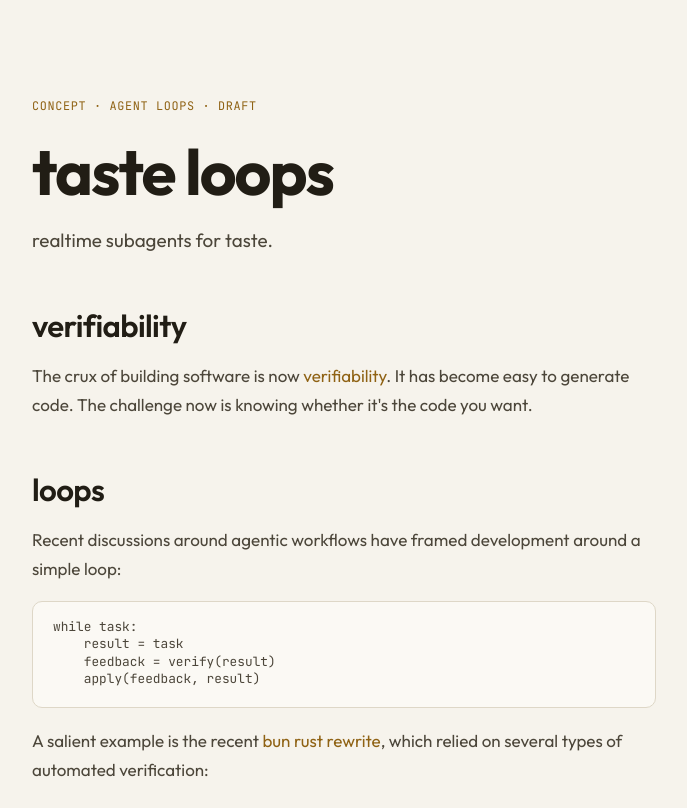
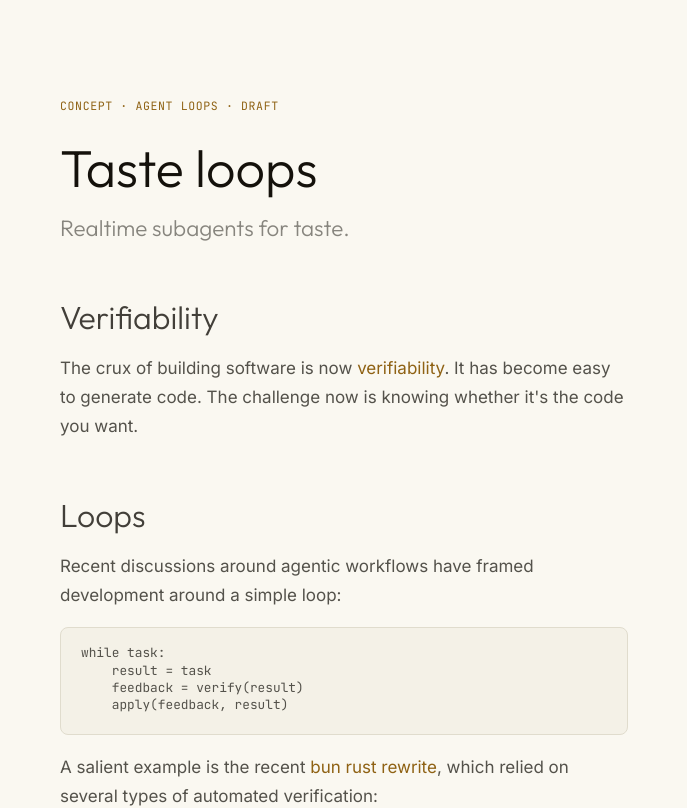
Before and after one commit to dylanebert/taste-loops, a Svelte app: page / in a window 1280 px wide. Shown: the top 808 px of the page, without its empty margins (296-983 px from the left). Built offline with nearby package versions, Linux system fonts and the light colour scheme.

Commit message:
restyle: inception type system — Inter body, light Outfit display, sentence case

```diff
--- a/src/App.svelte
+++ b/src/App.svelte
@@ -22,12 +22,12 @@ fast proposer · ~1 s per round
 <article class="page">
   <header class="head">
     <div class="meta">concept · agent loops · draft</div>
-    <h1 class="title">taste loops</h1>
-    <p class="dek">realtime subagents for taste.</p>
+    <h1 class="title">Taste loops</h1>
+    <p class="dek">Realtime subagents for taste.</p>
   </header>
 
   <section class="section">
-    <h2>verifiability</h2>
+    <h2>Verifiability</h2>
     <p>
       The crux of building software is now
       <a href="https://karpathy.bearblog.dev/verifiability/">verifiability</a>.
@@ -37,7 +37,7 @@ fast proposer · ~1 s per round
   </section>
 
   <section class="section">
-    <h2>loops</h2>
+    <h2>Loops</h2>
     <p>
       Recent discussions around agentic workflows have framed development
       around a simple loop:
@@ -66,7 +66,7 @@ fast proposer · ~1 s per round
   </section>
 
   <section class="section">
-    <h2>taste</h2>
+    <h2>Taste</h2>
     <p>
       Taste is the canonical unverifiable task. It's not an objective metric,
       but an entirely personal point of view. It's not absent, either — in the
@@ -90,7 +90,7 @@ fast proposer · ~1 s per round
   </section>
 
   <section class="section">
-    <h2>taste loops</h2>
+    <h2>Taste loops</h2>
     <p>
       A taste loop is an
       <a href="https://www.inceptionlabs.ai/blog/rise-of-realtime-subagents"
@@ -124,7 +124,7 @@ fast proposer · ~1 s per round
   </section>
 
   <section class="section">
-    <h2>conclusion</h2>
+    <h2>Conclusion</h2>
     <p>
       Iterating on taste is at the frontier of agentic workflows, and is an
       open area of work. Closely related is
@@ -160,33 +160,34 @@ fast proposer · ~1 s per round
   }
 
   .head {
-    margin-bottom: 3.25rem;
+    margin-bottom: 3.5rem;
   }
 
   .meta {
     font-family: var(--mono);
-    font-size: 0.74rem;
+    font-size: 0.72rem;
     letter-spacing: var(--step);
     text-transform: uppercase;
     color: var(--accent);
-    margin-bottom: 1.4rem;
+    margin-bottom: 1.5rem;
   }
 
   .title {
-    font-family: var(--sans);
-    font-weight: 700;
-    font-size: clamp(2.6rem, 7vw, 4rem);
-    line-height: 1.02;
-    letter-spacing: -0.03em;
-    color: var(--text);
+    font-family: var(--display);
+    font-weight: 300;
+    font-size: clamp(2.35rem, 6vw, 3.25rem);
+    line-height: 1.1;
+    color: var(--ink);
   }
 
   .dek {
-    margin-top: 1.4rem;
+    font-family: var(--display);
+    font-weight: 300;
+    margin-top: 1rem;
     max-width: 34rem;
-    font-size: 1.18rem;
-    line-height: 1.55;
-    color: var(--text-dim);
+    font-size: 1.4rem;
+    line-height: 1.35;
+    color: var(--text-muted);
   }
 
   .code {
@@ -247,17 +248,16 @@ fast proposer · ~1 s per round
   }
 
   .section {
-    margin-bottom: 3.25rem;
+    margin-bottom: 3.5rem;
   }
 
   .section h2 {
-    font-family: var(--sans);
-    font-weight: 600;
-    font-size: clamp(1.5rem, 3.4vw, 1.95rem);
+    font-family: var(--display);
+    font-weight: 300;
+    font-size: clamp(1.6rem, 3.4vw, 2rem);
     line-height: 1.15;
-    letter-spacing: -0.02em;
-    color: var(--text);
-    margin-bottom: 1.1rem;
+    color: var(--text-mid);
+    margin-bottom: 1.15rem;
   }
 
   .section p {
--- a/src/app.css
+++ b/src/app.css
@@ -1,28 +1,32 @@
 :root {
   color-scheme: light;
 
-  --bg: #f6f3ec;
-  --surface-1: #fbf9f4;
-  --surface-2: #efebe0;
-  --border: #ded7c7;
-  --border-bright: #c3b99f;
+  --bg: #faf8f1;
+  --surface-1: #f4f1e7;
+  --surface-2: #eeeade;
+  --border: #e0dccd;
+  --border-bright: #c6bfa9;
 
-  --text: #211d15;
-  --text-dim: #4c463a;
-  --text-muted: #857c68;
+  --ink: #14110b;
+  --text: var(--ink);
+  --text-dim: color-mix(in srgb, var(--ink) 72%, var(--bg));
+  --text-mid: color-mix(in srgb, var(--ink) 80%, var(--bg));
+  --text-muted: color-mix(in srgb, var(--ink) 50%, var(--bg));
 
   --accent: #8f6214;
   --accent-hi: #6e4a0e;
-  --accent-soft: #f1e2bd;
+  --accent-soft: #f0e3c4;
 
-  --sans: "Outfit", system-ui, sans-serif;
+  --display: "Outfit", system-ui, sans-serif;
+  --sans: "Inter", system-ui, sans-serif;
   --mono: "JetBrains Mono", ui-monospace, "SFMono-Regular", monospace;
 
-  --measure: 44rem;
+  --measure: 40.5rem;
   --pad: clamp(1.25rem, 5vw, 2.5rem);
-  --radius: 10px;
+  --radius: 8px;
 
   --step: 0.055em;
+  --ease-out: cubic-bezier(0.22, 0.61, 0.36, 1);
 }
 
 * {
@@ -37,19 +41,26 @@ html {
 body {
   min-height: 100dvh;
   background: var(--bg);
-  color: var(--text);
+  color: var(--text-dim);
   font-family: var(--sans);
   font-size: 17px;
-  line-height: 1.72;
+  line-height: 1.7;
   font-weight: 400;
   text-rendering: optimizeLegibility;
+  -webkit-font-smoothing: antialiased;
+}
+
+strong,
+b {
+  font-weight: 500;
+  color: var(--text-mid);
 }
 
 a {
   color: var(--accent);
   text-decoration: none;
   border-bottom: 1px solid transparent;
-  transition: color 0.14s ease, border-color 0.14s ease;
+  transition: color 0.15s var(--ease-out), border-color 0.15s var(--ease-out);
 }
 
 a:hover {
@@ -59,7 +70,7 @@ a:hover {
 
 ::selection {
   background: var(--accent-soft);
-  color: var(--text);
+  color: var(--ink);
 }
 
 ::-webkit-scrollbar {
--- a/src/fonts.css
+++ b/src/fonts.css
@@ -110,7 +110,7 @@
 @font-face {
   font-family: 'Outfit';
   font-style: normal;
-  font-weight: 400;
+  font-weight: 100 900;
   font-display: swap;
   src: url(./fonts/QGYvz_MVcBeNP4NJuktqQ4E.woff2) format('woff2');
   unicode-range: U+0100-02BA, U+02BD-02C5, U+02C7-02CC, U+02CE-02D7, U+02DD-02FF, U+0304, U+0308, U+0329, U+1D00-1DBF, U+1E00-1E9F, U+1EF2-1EFF, U+2020, U+20A0-20AB, U+20AD-20C0, U+2113, U+2C60-2C7F, U+A720-A7FF;
@@ -119,62 +119,26 @@
 @font-face {
   font-family: 'Outfit';
   font-style: normal;
-  font-weight: 400;
+  font-weight: 100 900;
   font-display: swap;
   src: url(./fonts/QGYvz_MVcBeNP4NJtEtq.woff2) format('woff2');
   unicode-range: U+0000-00FF, U+0131, U+0152-0153, U+02BB-02BC, U+02C6, U+02DA, U+02DC, U+0304, U+0308, U+0329, U+2000-206F, U+20AC, U+2122, U+2191, U+2193, U+2212, U+2215, U+FEFF, U+FFFD;
 }
 /* latin-ext */
 @font-face {
-  font-family: 'Outfit';
+  font-family: 'Inter';
   font-style: normal;
-  font-weight: 500;
+  font-weight: 100 700;
   font-display: swap;
-  src: url(./fonts/QGYvz_MVcBeNP4NJuktqQ4E.woff2) format('woff2');
+  src: url(./fonts/UcC73FwrK3iLTeHuS_nVMrMxCp50SjIa25L7SUc.woff2) format('woff2');
   unicode-range: U+0100-02BA, U+02BD-02C5, U+02C7-02CC, U+02CE-02D7, U+02DD-02FF, U+0304, U+0308, U+0329, U+1D00-1DBF, U+1E00-1E9F, U+1EF2-1EFF, U+2020, U+20A0-20AB, U+20AD-20C0, U+2113, U+2C60-2C7F, U+A720-A7FF;
 }
 /* latin */
 @font-face {
-  font-family: 'Outfit';
+  font-family: 'Inter';
   font-style: normal;
-  font-weight: 500;
+  font-weight: 100 700;
   font-display: swap;
-  src: url(./fonts/QGYvz_MVcBeNP4NJtEtq.woff2) format('woff2');
+  src: url(./fonts/UcC73FwrK3iLTeHuS_nVMrMxCp50SjIa1ZL7.woff2) format('woff2');
   unicode-range: U+0000-00FF, U+0131, U+0152-0153, U+02BB-02BC, U+02C6, U+02DA, U+02DC, U+0304, U+0308, U+0329, U+2000-206F, U+20AC, U+2122, U+2191, U+2193, U+2212, U+2215, U+FEFF, U+FFFD;
 }
-/* latin-ext */
-@font-face {
-  font-family: 'Outfit';
-  font-style: normal;
-  font-weight: 600;
-  font-display: swap;
-  src: url(./fonts/QGYvz_MVcBeNP4NJuktqQ4E.woff2) format('woff2');
-  unicode-range: U+0100-02BA, U+02BD-02C5, U+02C7-02CC, U+02CE-02D7, U+02DD-02FF, U+0304, U+0308, U+0329, U+1D00-1DBF, U+1E00-1E9F, U+1EF2-1EFF, U+2020, U+20A0-20AB, U+20AD-20C0, U+2113, U+2C60-2C7F, U+A720-A7FF;
-}
-/* latin */
-@font-face {
-  font-family: 'Outfit';
-  font-style: normal;
-  font-weight: 600;
-  font-display: swap;
-  src: url(./fonts/QGYvz_MVcBeNP4NJtEtq.woff2) format('woff2');
-  unicode-range: U+0000-00FF, U+0131, U+0152-0153, U+02BB-02BC, U+02C6, U+02DA, U+02DC, U+0304, U+0308, U+0329, U+2000-206F, U+20AC, U+2122, U+2191, U+2193, U+2212, U+2215, U+FEFF, U+FFFD;
-}
-/* latin-ext */
-@font-face {
-  font-family: 'Outfit';
-  font-style: normal;
-  font-weight: 700;
-  font-display: swap;
-  src: url(./fonts/QGYvz_MVcBeNP4NJuktqQ4E.woff2) format('woff2');
-  unicode-range: U+0100-02BA, U+02BD-02C5, U+02C7-02CC, U+02CE-02D7, U+02DD-02FF, U+0304, U+0308, U+0329, U+1D00-1DBF, U+1E00-1E9F, U+1EF2-1EFF, U+2020, U+20A0-20AB, U+20AD-20C0, U+2113, U+2C60-2C7F, U+A720-A7FF;
-}
-/* latin */
-@font-face {
-  font-family: 'Outfit';
-  font-style: normal;
-  font-weight: 700;
-  font-display: swap;
-  src: url(./fonts/QGYvz_MVcBeNP4NJtEtq.woff2) format('woff2');
-  unicode-range: U+0000-00FF, U+0131, U+0152-0153, U+02BB-02BC, U+02C6, U+02DA, U+02DC, U+0304, U+0308, U+0329, U+2000-206F, U+20AC, U+2122, U+2191, U+2193, U+2212, U+2215, U+FEFF, U+FFFD;
-}
```
Also changed, not shown: src/fonts/UcC73FwrK3iLTeHuS_nVMrMxCp50SjIa1ZL7.woff2 (added), src/fonts/UcC73FwrK3iLTeHuS_nVMrMxCp50SjIa25L7SUc.woff2 (added).
